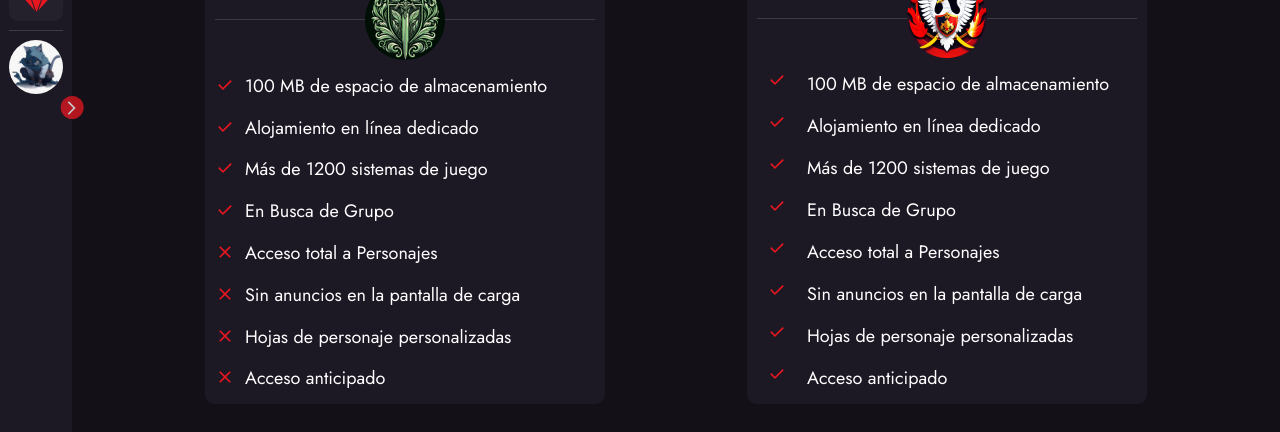
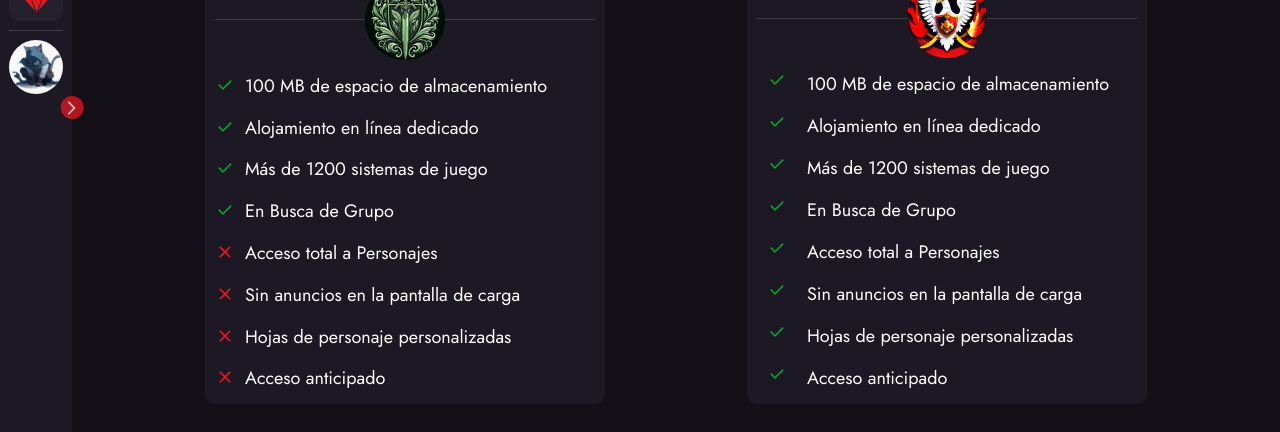
Before and after one commit to proyecto-dnd/frontend, a Next.js app: page /suscription in a window 1280 px wide. Shown: the part 304-736 px from the top of the page. Built offline with nearby package versions, Linux system fonts and the light colour scheme; sample sign-in values are in the browser's storage.

Commit message:
Mejoras en suscripcion

```diff
--- a/src/app/(home)/suscription/page.module.css
+++ b/src/app/(home)/suscription/page.module.css
@@ -74,9 +74,6 @@
 
 .invite {
     padding: 3px 10px;
-}
-.inviteIcon {
-    color: green;
 }
 
 .btn {
--- a/src/app/(home)/suscription/page.tsx
+++ b/src/app/(home)/suscription/page.tsx
@@ -41,22 +41,22 @@ const Suscription = () => {
     const listSuscriptionFree = [
         {
             id: 1,
-            icon:  <Done size={"20px"}/>,
+            icon:  <Done size={"20px"} color= "var(--secondary)"/>,
             text: "100 MB de espacio de almacenamiento",
         },
         {
             id: 2,
-            icon:  <Done size={"20px"}/>,
+            icon:  <Done size={"20px"} color= "var(--secondary)"/>,
             text: "Alojamiento en línea dedicado",
         },
         {
             id: 3,
-            icon:  <Done size={"20px"}/>,
+            icon:  <Done size={"20px"} color= "var(--secondary)"/>,
             text: "Más de 1200 sistemas de juego",
         },
         {
             id: 4,
-            icon:  <Done size={"20px"}/>,
+            icon:  <Done size={"20px"} color= "var(--secondary)"/>,
             text: "En Busca de Grupo",
         },
         {
@@ -84,42 +84,42 @@ const Suscription = () => {
     const listSuscriptionPro = [
         {
             id: 1,
-            icon:  <Done size={"20px"}/>,
+            icon:  <Done size={"20px"} color= "var(--secondary)"/>,
             text: "100 MB de espacio de almacenamiento",
         },
         {
             id: 2,
-            icon:  <Done size={"20px"}/>,
+            icon:  <Done size={"20px"} color= "var(--secondary)"/>,
             text: "Alojamiento en línea dedicado",
         },
         {
             id: 3,
-            icon:  <Done size={"20px"}/>,
+            icon:  <Done size={"20px"} color= "var(--secondary)"/>,
             text: "Más de 1200 sistemas de juego",
         },
         {
             id: 4,
-            icon:  <Done size={"20px"}/>,
+            icon:  <Done size={"20px"} color= "var(--secondary)"/>,
             text: "En Busca de Grupo",
         },
         {
             id: 5,
-            icon:  <Done size={"20px"}/>,
+            icon:  <Done size={"20px"} color= "var(--secondary)"/>,
             text: "Acceso total a Personajes",
         },
         {
             id: 6,
-            icon:  <Done size={"20px"}/>,
+            icon:  <Done size={"20px"} color= "var(--secondary)"/>,
             text: "Sin anuncios en la pantalla de carga",
         },
         {
             id: 7,
-            icon:  <Done size={"20px"}/>,
+            icon:  <Done size={"20px"} color= "var(--secondary)"/>,
             text: "Hojas de personaje personalizadas",
         },
         {
             id: 8,
-            icon:  <Done size={"20px"}/>,
+            icon:  <Done size={"20px"} color= "var(--secondary)"/>,
             text: "Acceso anticipado",
         },
 
--- a/src/app/globals.css
+++ b/src/app/globals.css
@@ -4,6 +4,7 @@
   --foreground: #ffffff;
   --primary: #e61720;
   --primary-dark: #9e0b0f;
+  --secondary:#0b9e2d;
 
   --black-button: #2b282e;
 
```
